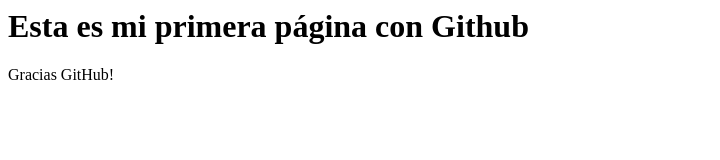
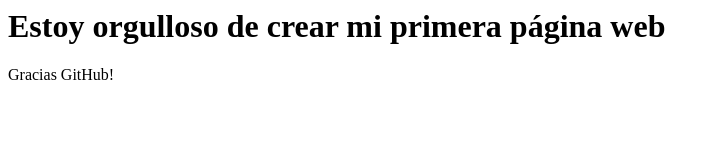
Before and after one commit to manugom7/Firstjob, a plain HTML site: page index.html in a window 1280 px wide. Shown: the whole page, without its empty margins (0-720 px from the left). Drawn offline with Linux system fonts and the light colour scheme.

Commit message:
Update index.html

```diff
--- a/index.html
+++ b/index.html
@@ -1,4 +1,4 @@
 <html>
-<h1> Esta es mi primera página con Github </h1>
+<h1> Estoy orgulloso de crear mi primera página web </h1>
 <p> Gracias GitHub! </p>
 </html>
```
